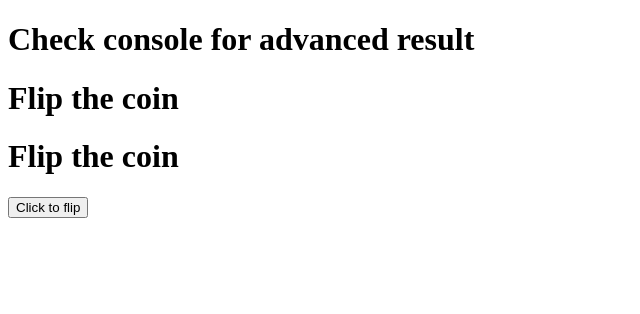
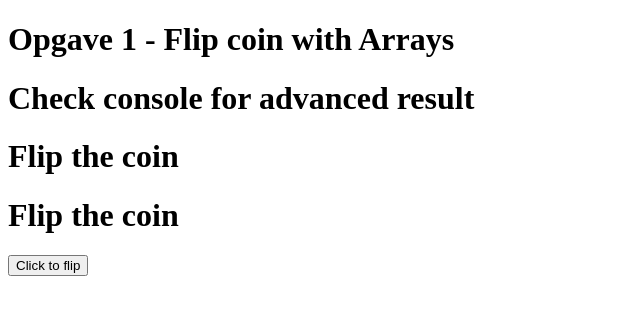
Before and after one commit to MrKraack/IbaAssignments, a plain HTML site: page Programmering/15September/index.html in a window 1280 px wide. Shown: the whole page, without its empty margins (0-640 px from the left). Drawn offline with Linux system fonts and the light colour scheme.

Commit message:
Fixed folder structure

```diff
--- a/Programmering/index.html
+++ b/Programmering/15September/index.html
@@ -8,7 +8,8 @@
 </head>
 <body>
     <div id="opgave1">
-        <h1 id="opgaveTekst"> Check console for advanced result</h1>
+        <h1>Opgave 1 - Flip coin with Arrays</h1>
+        <h1> Check console for advanced result</h1>
         <h1 id="coinStatus">Flip the coin</h1>
         <h1 id="flippedCrowns">Flip the coin</h1>
         <button id='coinFlip' type="button">Click to flip </button>
```
Also changed, not shown: Programmering/15September/Opgave1.js (renamed from Programmering/Opgave1.js).
